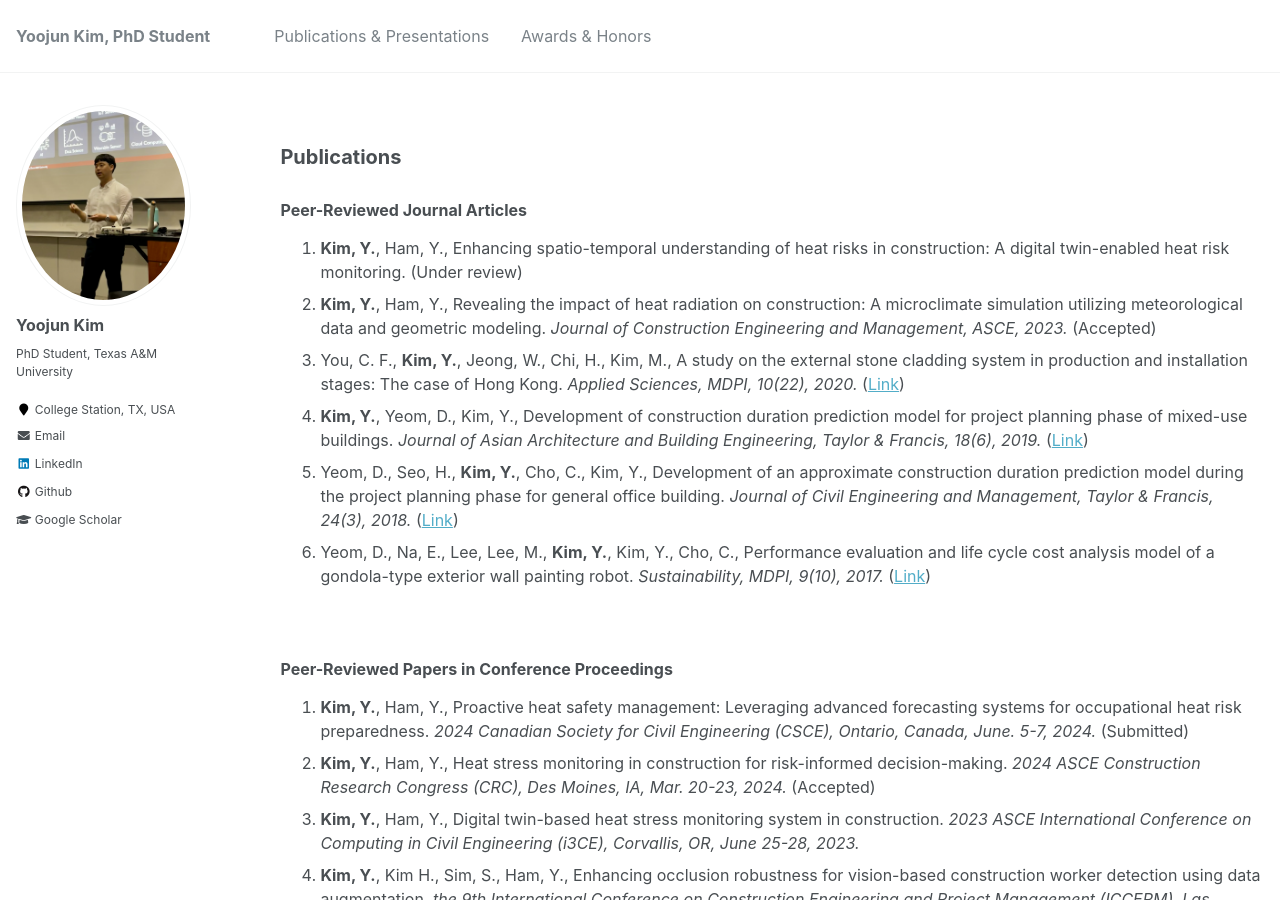
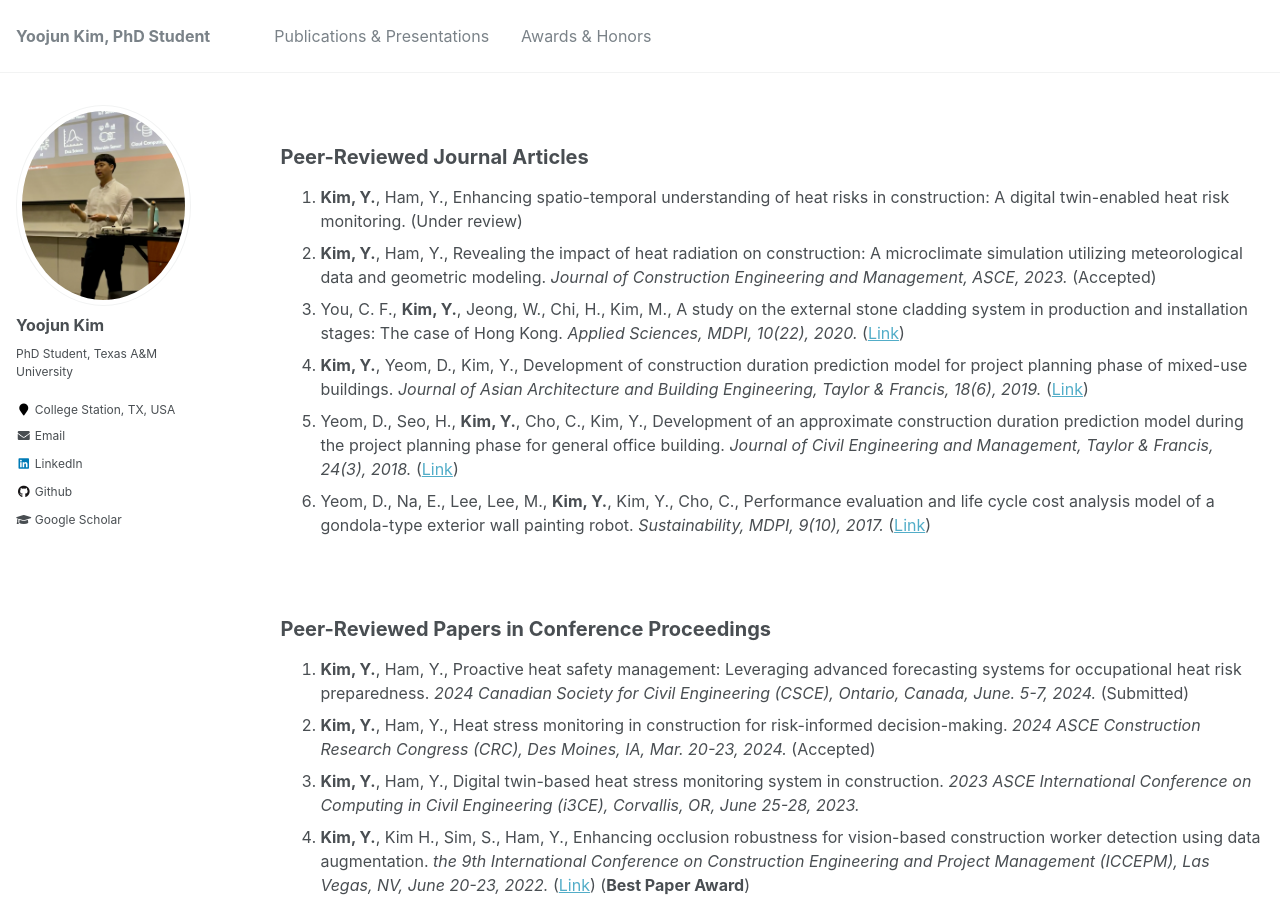
Before and after one commit to yoojunT/yoojunT.github.io, a Jekyll site: the page built from _pages/publications.md, in a window 1280 px wide and 900 px high. Built offline with Jekyll 4.4.1, drawn with Linux system fonts in a browser that asks for light colours.

Commit message:
Update publications.md

```diff
--- a/_pages/publications.md
+++ b/_pages/publications.md
@@ -4,9 +4,8 @@ title: ""
 permalink: /publications/
 author_profile: true
 ---
-<h2 id="Pub">Publications</h2>
+<h2 id="Article">Peer-Reviewed Journal Articles</h2>
 
-### Peer-Reviewed Journal Articles
 1. **Kim, Y.**, Ham, Y., Enhancing spatio-temporal understanding of heat risks in construction: A digital twin-enabled heat risk monitoring. (Under review)
 1. **Kim, Y.**, Ham, Y., Revealing the impact of heat radiation on construction: A microclimate simulation utilizing meteorological data and geometric modeling. *Journal of Construction Engineering and Management, ASCE, 2023.* (Accepted)
 1. You, C. F., **Kim, Y.**, Jeong, W., Chi, H., Kim, M., A study on the external stone cladding system in production and installation stages: The case of Hong Kong. *Applied Sciences, MDPI, 10(22), 2020.* ([Link](https://www.mdpi.com/2076-3417/10/22/8207))
@@ -16,7 +15,7 @@ author_profile: true
 
 <br />
 
-### Peer-Reviewed Papers in Conference Proceedings
+<h2 id="Conference">Peer-Reviewed Papers in Conference Proceedings</h2>
 
 1. **Kim, Y.**, Ham, Y., Proactive heat safety management: Leveraging advanced forecasting systems for occupational heat risk preparedness. *2024 Canadian Society for Civil Engineering (CSCE), Ontario, Canada, June. 5-7, 2024.* (Submitted)
 1. **Kim, Y.**, Ham, Y., Heat stress monitoring in construction for risk-informed decision-making. *2024 ASCE Construction Research Congress (CRC), Des Moines, IA, Mar. 20-23, 2024.* (Accepted)
```
